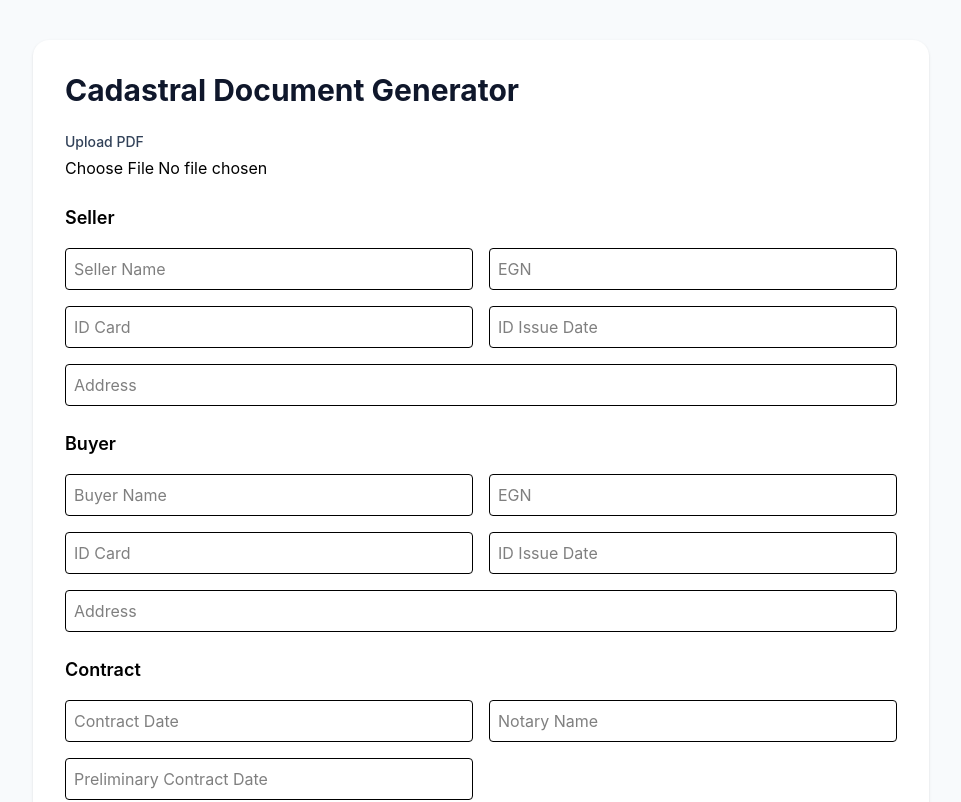
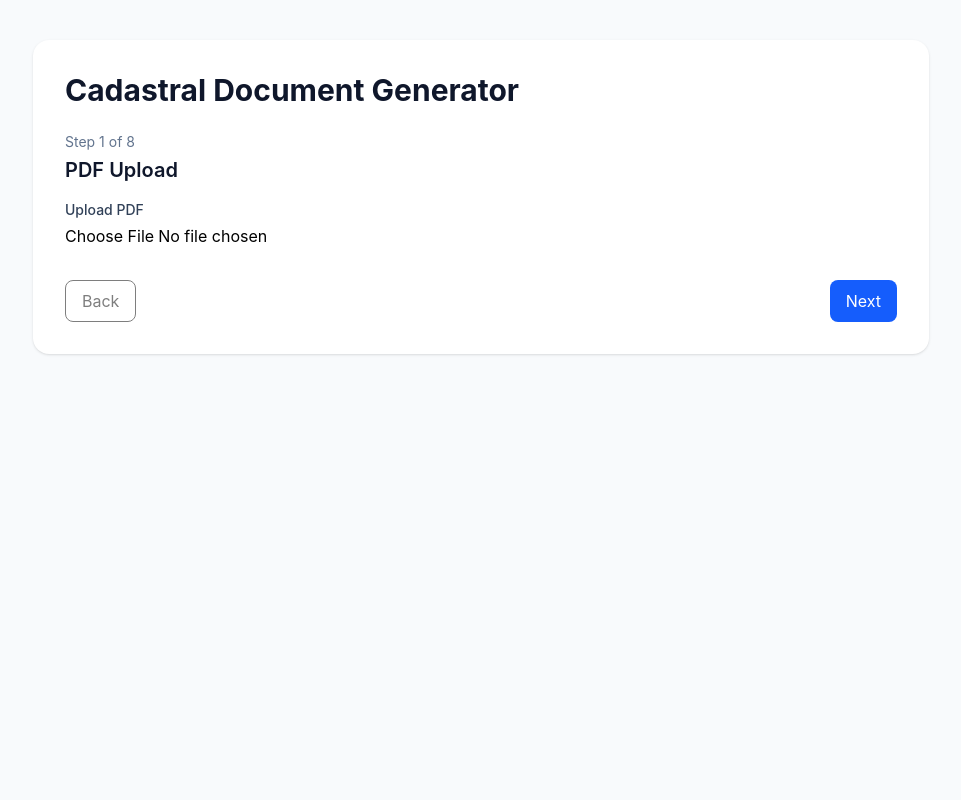
Before and after one commit to Misho-1019/Cadastral-Doc-Automation, a React (Vite) app in the folder frontend/: page / in a window 1280 px wide. Shown: the top 802 px of the page, without its empty margins (159-1120 px from the left). Built offline with nearby package versions, Linux system fonts and the light colour scheme.

Commit message:
Convert frontend form to multi-step wizard

```diff
--- a/frontend/src/App.jsx
+++ b/frontend/src/App.jsx
@@ -29,7 +29,19 @@ function App() {
 
         tax_evaluation: "",
     });
+    const [step, setStep] = useState(0);
     const [loading, setLoading] = useState(false);
+
+    const steps = [
+        "PDF Upload",
+        "Seller",
+        "Buyer",
+        "Contract",
+        "Payment",
+        "Seller Bank",
+        "Tax",
+        "Review"
+    ];
 
     const handleChange = (e) => {
         const { name, value } = e.target;
@@ -84,14 +96,10 @@ function App() {
         }
     }
 
+    const renderStep = () => {
+        switch (step) {
+            case 0:
                 return (
-        <main className="min-h-screen bg-slate-50 px-6 py-10">
-            <section className="mx-auto max-w-4xl rounded-2xl bg-white p-8 shadow-sm">
-                <h1 className="text-3xl font-bold text-slate-900">
-                    Cadastral Document Generator
-                </h1>
-
-                <form onSubmit={handleSubmit} className="mt-6 space-y-4">
                     <div>
                         <label className="block text-sm font-medium text-slate-700">
                             Upload PDF
@@ -103,57 +111,117 @@ function App() {
                             className="mt-1 block w-full"
                         />
                     </div>
+                );
 
-                    <h2 className="text-lg font-semibold mt-6">Seller</h2>
+            case 1:
+                return (
+                    <div className="grid grid-cols-1 gap-4 md:grid-cols-2">
+                        <input name="seller_name" value={formData.seller_name} placeholder="Seller Name" onChange={handleChange} className="rounded border p-2" />
+                        <input name="seller_egn" value={formData.seller_egn} placeholder="EGN" onChange={handleChange} className="rounded border p-2" />
+                        <input name="seller_id_card" value={formData.seller_id_card} placeholder="ID Card" onChange={handleChange} className="rounded border p-2" />
+                        <input name="seller_id_issue_date" value={formData.seller_id_issue_date} placeholder="ID Issue Date" onChange={handleChange} className="rounded border p-2" />
+                        <input name="seller_address" value={formData.seller_address} placeholder="Address" onChange={handleChange} className="rounded border p-2 md:col-span-2" />
+                    </div>
+                );
 
-                    <div className="grid grid-cols-1 md:grid-cols-2 gap-4">
-                        <input name="seller_name" placeholder="Seller Name" onChange={handleChange} className="border p-2 rounded" />
-                        <input name="seller_egn" placeholder="EGN" onChange={handleChange} className="border p-2 rounded" />
-                        <input name="seller_id_card" placeholder="ID Card" onChange={handleChange} className="border p-2 rounded" />
-                        <input name="seller_id_issue_date" placeholder="ID Issue Date" onChange={handleChange} className="border p-2 rounded" />
-                        <input name="seller_address" placeholder="Address" onChange={handleChange} className="border p-2 rounded md:col-span-2" />
+            case 2:
+                return (
+                    <div className="grid grid-cols-1 gap-4 md:grid-cols-2">
+                        <input name="buyer_name" value={formData.buyer_name} placeholder="Buyer Name" onChange={handleChange} className="rounded border p-2" />
+                        <input name="buyer_egn" value={formData.buyer_egn} placeholder="EGN" onChange={handleChange} className="rounded border p-2" />
+                        <input name="buyer_id_card" value={formData.buyer_id_card} placeholder="ID Card" onChange={handleChange} className="rounded border p-2" />
+                        <input name="buyer_id_issue_date" value={formData.buyer_id_issue_date} placeholder="ID Issue Date" onChange={handleChange} className="rounded border p-2" />
+                        <input name="buyer_address" value={formData.buyer_address} placeholder="Address" onChange={handleChange} className="rounded border p-2 md:col-span-2" />
                     </div>
+                );
 
-                    <h2 className="text-lg font-semibold mt-6">Buyer</h2>
-
-                    <div className="grid grid-cols-1 md:grid-cols-2 gap-4">
-                        <input name="buyer_name" placeholder="Buyer Name" onChange={handleChange} className="border p-2 rounded" />
-                        <input name="buyer_egn" placeholder="EGN" onChange={handleChange} className="border p-2 rounded" />
-                        <input name="buyer_id_card" placeholder="ID Card" onChange={handleChange} className="border p-2 rounded" />
-                        <input name="buyer_id_issue_date" placeholder="ID Issue Date" onChange={handleChange} className="border p-2 rounded" />
-                        <input name="buyer_address" placeholder="Address" onChange={handleChange} className="border p-2 rounded md:col-span-2" />
-                    </div>
-
-                    <h2 className="mt-6 text-lg font-semibold">Contract</h2>
-
+            case 3:
+                return (
                     <div className="grid grid-cols-1 gap-4 md:grid-cols-2">
                         <input name="contract_date" value={formData.contract_date} onChange={handleChange} placeholder="Contract Date" className="rounded border p-2" />
                         <input name="notary_name" value={formData.notary_name} onChange={handleChange} placeholder="Notary Name" className="rounded border p-2" />
                         <input name="preliminary_contract_date" value={formData.preliminary_contract_date} onChange={handleChange} placeholder="Preliminary Contract Date" className="rounded border p-2" />
                     </div>
+                );
 
-                    <h2 className="mt-6 text-lg font-semibold">Payment</h2>
-
+            case 4:
+                return (
                     <div className="grid grid-cols-1 gap-4 md:grid-cols-2">
                         <input name="sale_price" value={formData.sale_price} onChange={handleChange} placeholder="Sale Price" className="rounded border p-2" />
                         <input name="deposit_amount" value={formData.deposit_amount} onChange={handleChange} placeholder="Deposit Amount" className="rounded border p-2" />
                         <input name="remaining_amount" value={formData.remaining_amount} onChange={handleChange} placeholder="Remaining Amount" className="rounded border p-2" />
                     </div>
+                );
 
-                    <h2 className="mt-6 text-lg font-semibold">Seller Bank</h2>
-
+            case 5:
+                return (
                     <div className="grid grid-cols-1 gap-4 md:grid-cols-2">
                         <input name="seller_bank_name" value={formData.seller_bank_name} onChange={handleChange} placeholder="Bank Name" className="rounded border p-2" />
                         <input name="seller_bank_bic" value={formData.seller_bank_bic} onChange={handleChange} placeholder="BIC" className="rounded border p-2" />
                         <input name="seller_bank_iban" value={formData.seller_bank_iban} onChange={handleChange} placeholder="IBAN" className="rounded border p-2 md:col-span-2" />
                     </div>
+                );
 
-                    <h2 className="mt-6 text-lg font-semibold">Tax</h2>
-
+            case 6:
+                return (
                     <div className="grid grid-cols-1 gap-4 md:grid-cols-2">
                         <input name="tax_evaluation" value={formData.tax_evaluation} onChange={handleChange} placeholder="Tax Evaluation" className="rounded border p-2" />
                     </div>
+                );
 
+            case 7:
+                return (
+                    <div className="rounded-lg bg-slate-50 p-4 text-sm text-slate-700">
+                        <p><strong>PDF:</strong> {file ? file.name : "No file selected"}</p>
+                        <pre className="mt-4 overflow-auto rounded bg-white p-4">
+                            {JSON.stringify(formData, null, 2)}
+                        </pre>
+                    </div>
+                );
+
+            default:
+                return null;
+        }
+    };
+
+    return (
+        <main className="min-h-screen bg-slate-50 px-6 py-10">
+            <section className="mx-auto max-w-4xl rounded-2xl bg-white p-8 shadow-sm">
+                <h1 className="text-3xl font-bold text-slate-900">
+                    Cadastral Document Generator
+                </h1>
+
+                <form onSubmit={handleSubmit} className="mt-6 space-y-4">
+                    <div className="mb-4">
+                        <p className="text-sm text-slate-500">
+                            Step {step + 1} of {steps.length}
+                        </p>
+                        <h2 className="mt-1 text-xl font-semibold text-slate-900">
+                            {steps[step]}
+                        </h2>
+                    </div>
+
+                    {renderStep()}
+
+                    <div className="mt-8 flex justify-between">
+                        <button
+                            type="button"
+                            disabled={step === 0}
+                            onClick={() => setStep((prev) => prev - 1)}
+                            className="rounded-lg border px-4 py-2 disabled:opacity-50"
+                        >
+                            Back
+                        </button>
+
+                        {step < steps.length - 1 ? (
+                            <button
+                                type="button"
+                                onClick={() => setStep((prev) => prev + 1)}
+                                className="rounded-lg bg-blue-600 px-4 py-2 text-white"
+                            >
+                                Next
+                            </button>
+                        ) : (
                             <button
                                 type="submit"
                                 disabled={loading}
@@ -161,6 +229,8 @@ function App() {
                             >
                                 {loading ? "Generating..." : "Generate Document"}
                             </button>
+                        )}
+                    </div>
                 </form>
             </section>
         </main>
```
Also changed, not shown: 1 other file (tests, documents, lock files or other folders). Lines whose indentation alone changed are shown as unchanged.
